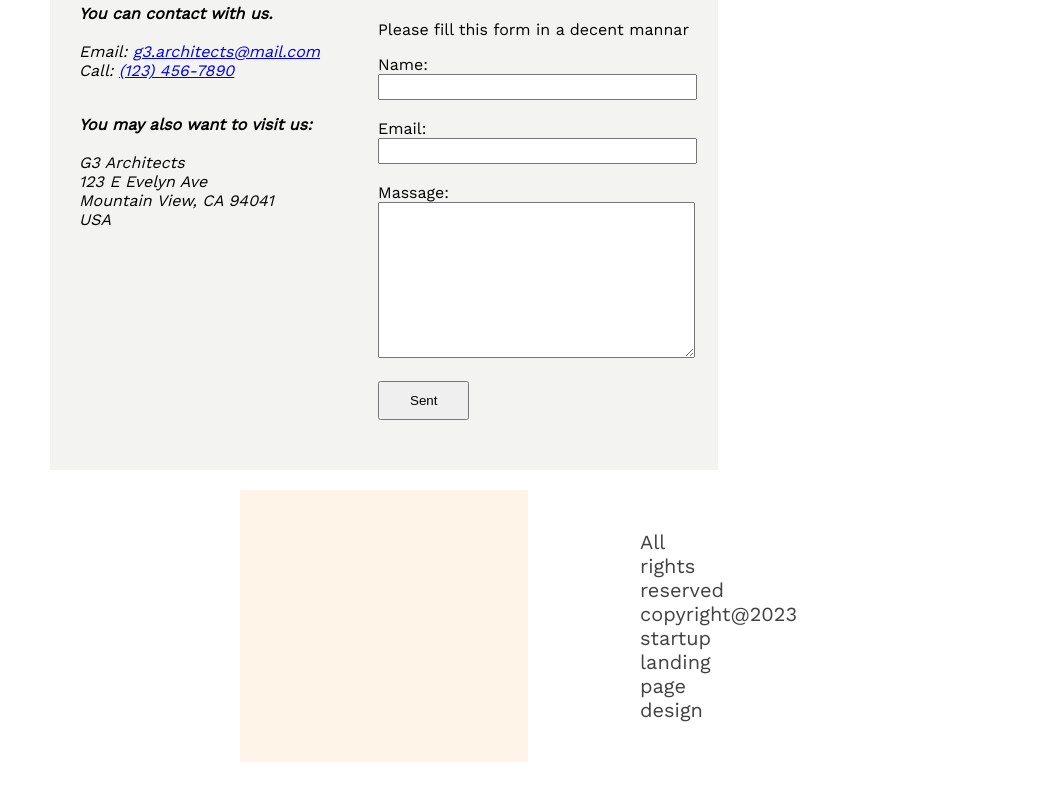
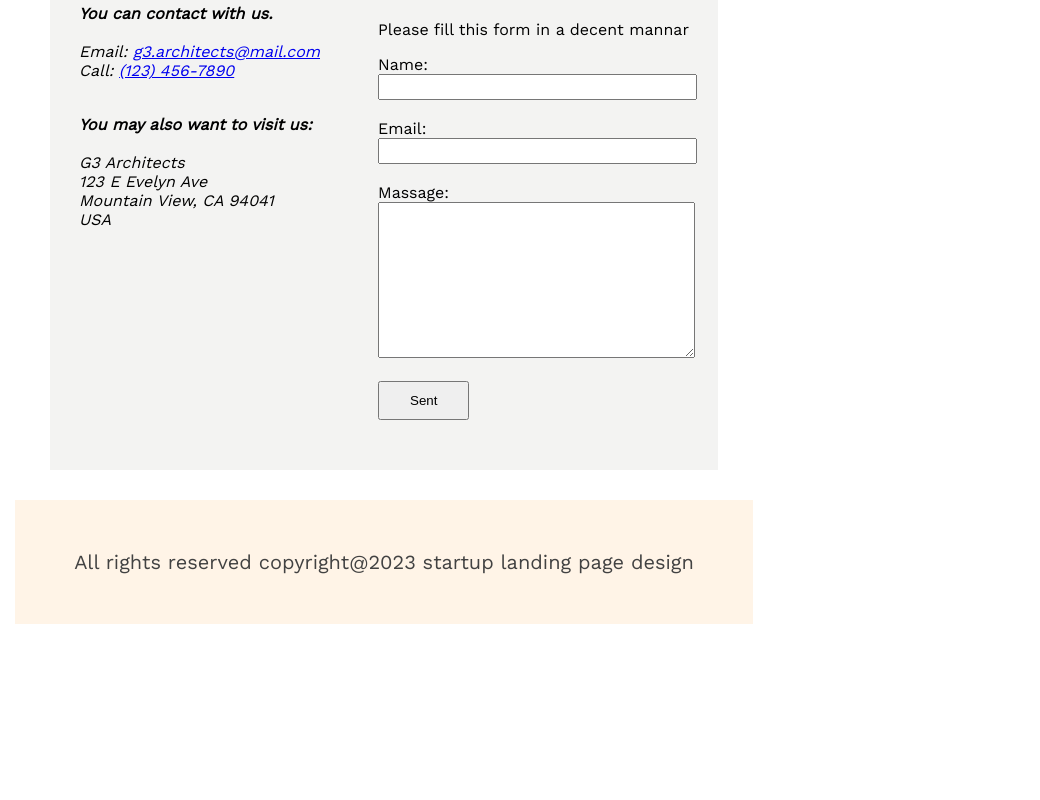
Before and after one commit to mdshahco/g3-architects-main, a plain HTML site: page index.html in a window 768 px wide. Shown: the part 5226-6026 px from the top of the page, 1040 px wide, since content can reach past the window. After the commit the page ends 5850 px from the top, so only its background shows below. Drawn offline with nearby package versions, Linux system fonts and the light colour scheme.

Commit message:
revision again

```diff
--- a/styles/style.css
+++ b/styles/style.css
@@ -400,4 +400,11 @@ nav{
     .sponspors{
         flex-direction: column;
     }
+    .footer{
+        margin: 30px 15px 0px 15px;
+        padding: 10px;
+    }
+    .footer p{
+        padding: 20px;
+    }
 }
```
